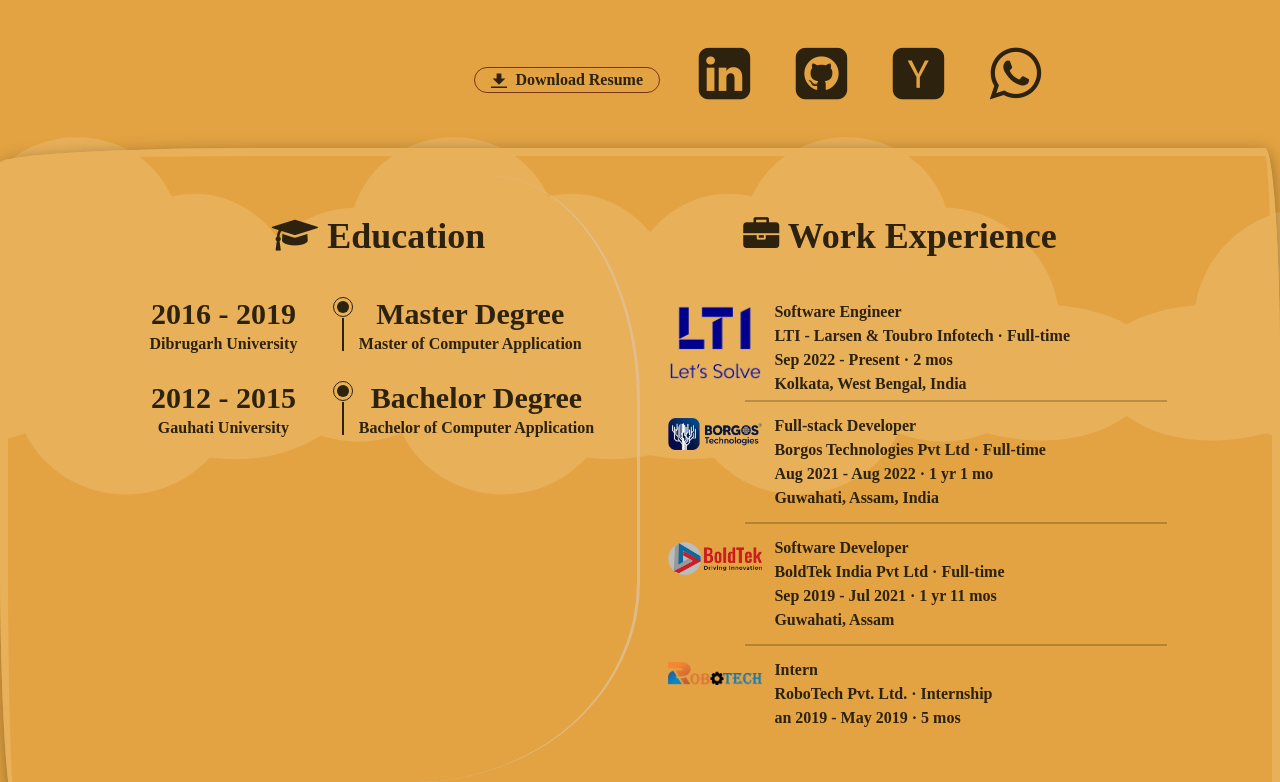
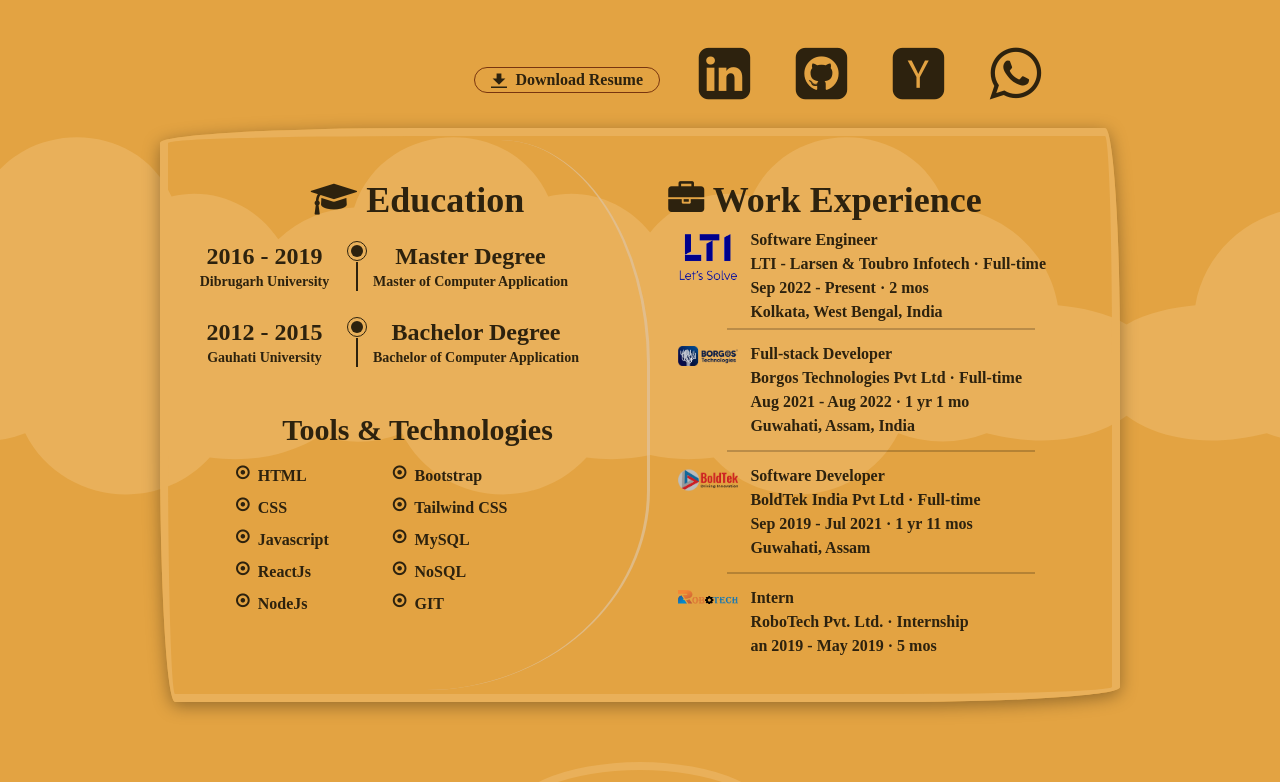
Before and after one commit to rahul7007/myWebsite, an Angular app: page / in a window 1280 px wide. Shown: the part 401-1183 px from the top of the page. Built offline with nearby package versions, Linux system fonts and the light colour scheme; a web font is replaced by a local one.

Commit message:
education & experience section redesigned

```diff
--- a/src/app/app.component.html
+++ b/src/app/app.component.html
@@ -9,7 +9,10 @@
             <a href="#about" class="py-2 pr-4 pl-3">About</a>
           </li>
           <li>
-            <a href="#skills" class="py-2 pr-4 pl-3">Skills & Experience</a>
+            <a href="#experience" class="py-2 pr-4 pl-3">Skills</a>
+          </li>
+          <li>
+            <a href="#experience" class="py-2 pr-4 pl-3">Experience</a>
           </li>
           <li>
             <a href="#projects" class="py-2 pr-4 pl-3">Projects</a>
@@ -69,20 +72,20 @@
 </section>
 
 <!-- * * * * * * * * * * * Education Skills Experience* * * * * * * * * * * -->
-<section id="skills" class="my-10">
-  <div class="container mx-auto py-5 flex sklExpBorder">
+<section id="experience" class="my-5">
+  <div class="container mx-auto py-1 flex w-3/4 sklExpBorder">
     <!-- Education -->
-    <div class="w-3/6 py-10 sklExpDivider">
+    <div class="w-3/6 pt-10 pb-5 sklExpDivider ml-5">
 
-      <div class="text-4xl text-center mb-10 ml-28">
+      <div class="text-4xl text-center mb-5">
         <i class="fa fa-graduation-cap" aria-hidden="true"></i>
         Education
       </div>
 
-      <div class="flex text-center ml-28">
-        <div class="w-2/5">
-          <div class="text-3xl font-bold">2016 - 2019</div>
-          <div class="text-1xl font-semibold">Dibrugarh University</div>
+      <div class="flex text-center">
+        <div class="w-1/3">
+          <div class="text-2xl font-bold">2016 - 2019</div>
+          <div class="text-sm font-semibold">Dibrugarh University</div>
         </div>
 
         <div class="w-8">
@@ -91,16 +94,16 @@
         </div>
 
         <div class="">
-          <div class="text-3xl font-bold">Master Degree</div>
-          <div class="text-1xl font-semibold">Master of Computer Application</div>
+          <div class="text-2xl font-bold">Master Degree</div>
+          <div class="text-sm font-semibold">Master of Computer Application</div>
         </div>
       </div>
       <br />
-      <div class="flex text-center ml-28">
+      <div class="flex text-center">
 
-        <div class="w-2/5">
-          <div class="text-3xl font-bold">2012 - 2015</div>
-          <div class="text-1xl font-semibold">Gauhati University</div>
+        <div class="w-1/3">
+          <div class="text-2xl font-bold">2012 - 2015</div>
+          <div class="text-sm font-semibold">Gauhati University</div>
         </div>
 
         <div class="w-8">
@@ -109,15 +112,61 @@
         </div>
 
         <div class="">
-          <div class="text-3xl font-bold">Bachelor Degree</div>
-          <div class="text-1xl font-semibold">Bachelor of Computer Application</div>
+          <div class="text-2xl font-bold">Bachelor Degree</div>
+          <div class="text-sm font-semibold">Bachelor of Computer Application</div>
         </div>
+      </div>
+      <br />
+      <div>
+        <div class="text-3xl text-center font-bold mt-5">
+          Tools & Technologies
+        </div>
+        <div class="flex">
+        <div>
+          <ul class="flex flex-col p-4 pl-12">
+            <li class="flex flex-row mb-2">
+              <i class="fa fa-dot-circle-o" aria-hidden="true"></i> &nbsp; HTML
+            </li>
+            <li class="flex flex-row mb-2">
+              <i class="fa fa-dot-circle-o" aria-hidden="true"></i> &nbsp; CSS
+            </li>
+            <li class="flex flex-row mb-2">
+              <i class="fa fa-dot-circle-o" aria-hidden="true"></i> &nbsp; Javascript
+            </li>
+            <li class="flex flex-row mb-2">
+              <i class="fa fa-dot-circle-o" aria-hidden="true"></i> &nbsp; ReactJs
+            </li>
+            <li class="flex flex-row mb-2">
+              <i class="fa fa-dot-circle-o" aria-hidden="true"></i> &nbsp; NodeJs
+            </li>
+          </ul>
+        </div>
+        <div>
+          <ul class="flex flex-col p-4 pl-12">
+          <li class="flex flex-row mb-2">
+            <i class="fa fa-dot-circle-o" aria-hidden="true"></i> &nbsp; Bootstrap
+          </li>
+          <li class="flex flex-row mb-2">
+            <i class="fa fa-dot-circle-o" aria-hidden="true"></i> &nbsp; Tailwind CSS
+          </li>
+          <li class="flex flex-row mb-2">
+            <i class="fa fa-dot-circle-o" aria-hidden="true"></i> &nbsp; MySQL
+          </li>
+          <li class="flex flex-row mb-2">
+            <i class="fa fa-dot-circle-o" aria-hidden="true"></i> &nbsp; NoSQL
+          </li>
+          <li class="flex flex-row mb-2">
+            <i class="fa fa-dot-circle-o" aria-hidden="true"></i> &nbsp; GIT
+          </li>
+      </ul>
+    </div>
+  </div>
       </div>
     </div>
 
     <!-- Experience -->
-    <div class=" w-3/6 py-10">
-      <div class="text-4xl text-center mb-10 mr-28">
+    <div class=" w-3/6 pt-10 pb-5">
+      <div class="text-4xl text-center mb-1 mr-28">
         <i class="fa fa-briefcase" aria-hidden="true"></i>
         Work Experience
       </div>
@@ -325,7 +374,7 @@
               px-6
               py-2
               bg-amber-800
-              text-amber-600
+              text-amber-200
               font-medium
               text-3xl
               leading-tight
```
